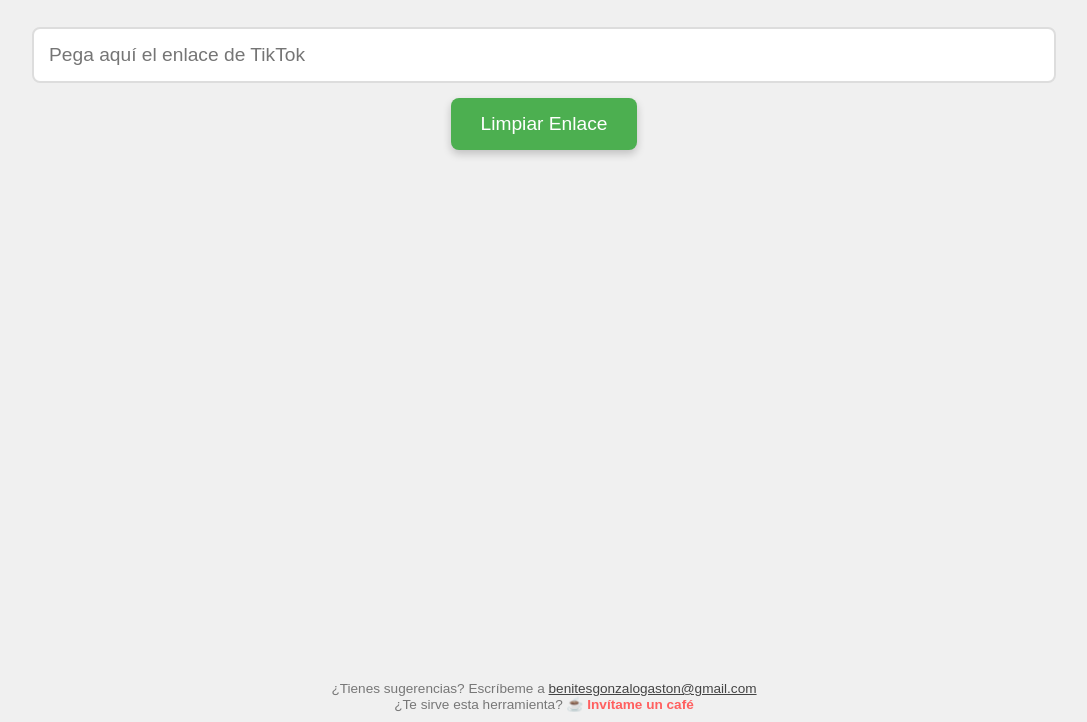
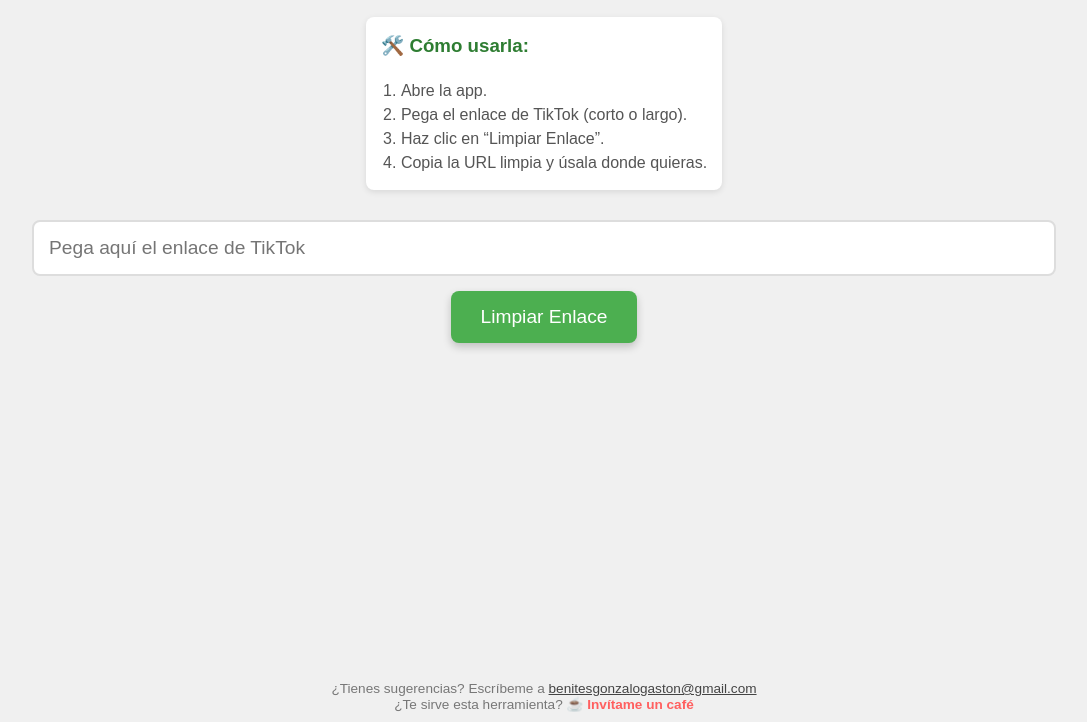
Before and after one commit to gnzalobnites/tiktok-link-expander, a website: page index.html in a window 1280 px wide. Shown: the part 78-800 px from the top of the page, without its empty margins (96-1183 px from the left). Drawn offline with Linux system fonts and the light colour scheme.

Commit message:
Include usage instructions in index.html
Added usage instructions for the link cleaner tool.

```diff
--- a/index.html
+++ b/index.html
@@ -24,8 +24,33 @@
             color: #333;
         }
 
+        .instrucciones {
+            max-width: 80%;
+            background-color: #fff;
+            padding: 15px;
+            border-radius: 8px;
+            box-shadow: 0 2px 6px rgba(0,0,0,0.1);
+            margin: 20px 0 30px;
+            font-size: 1em;
+            color: #555;
+            line-height: 1.5;
+        }
+
+        .instrucciones h3 {
+            margin-top: 0;
+            color: #2e7d32;
+            display: flex;
+            align-items: center;
+            gap: 8px;
+        }
+
+        .instrucciones ol {
+            padding-left: 20px;
+            margin-bottom: 0;
+        }
+
         .input-container {
-            margin-top: 30px;
+            margin-top: 0;
             width: 80%;
             display: flex;
             flex-direction: column;
@@ -113,6 +138,16 @@
         Limpiador de Enlaces de TikTok
     </div>
 
+    <div class="instrucciones">
+        <h3>🛠️ Cómo usarla:</h3>
+        <ol>
+            <li>Abre la app.</li>
+            <li>Pega el enlace de TikTok (corto o largo).</li>
+            <li>Haz clic en “Limpiar Enlace”.</li>
+            <li>Copia la URL limpia y úsala donde quieras.</li>
+        </ol>
+    </div>
+
     <div class="input-container">
         <input type="url" id="urlInput" placeholder="Pega aquí el enlace de TikTok" />
         <button class="boton-central" onclick="limpiarEnlace()">
@@ -152,8 +187,6 @@
                 if (url.includes('vm.tiktok.com')) {
                     // 🔁 Llamada a tu backend en Render
                     const backendUrl = 'https://tiktok-link-expander.onrender.com/expand?url=' + encodeURIComponent(url);
-                    // const backendUrl = 'https://tu-servicio.onrender.com/expand?url=' + encodeURIComponent(url);
-                    // const backendUrl = 'http://localhost:10000/expand?url=' + encodeURIComponent(url);
 
                     fetch(backendUrl)
                         .then(response => {
@@ -176,7 +209,7 @@
                             console.error(err);
                             mostrarError('Error al procesar el enlace corto. Asegúrate de que sea válido.');
                         });
-                    return; // Importante: salir porque la operación es asíncrona
+                    return;
                 }
 
                 // Caso 2: Enlace largo de TikTok con parámetros de tracking
```
